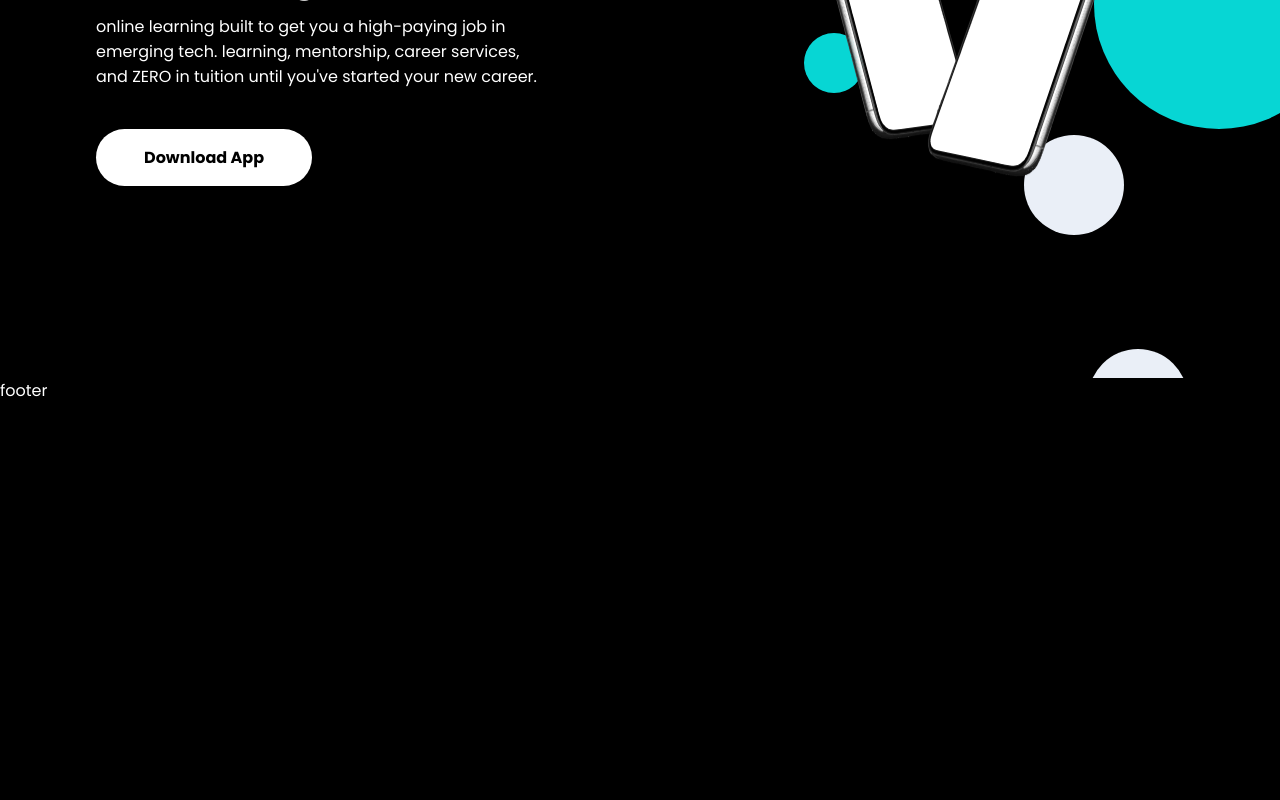
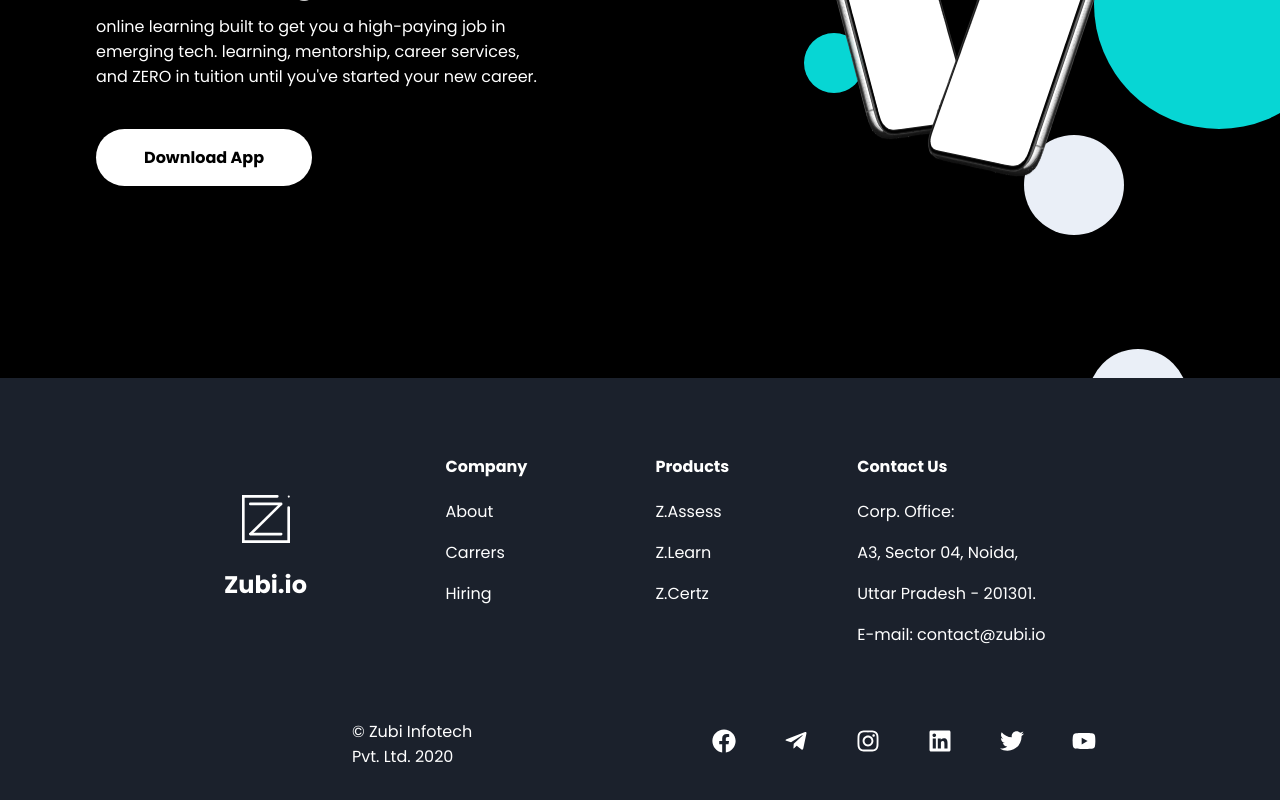
Before and after one commit to 9267aakashsharma/zubi-app-launch, a React (Create React App) app in the folder client/: page / in a window 1280 px wide. Shown: the part 422-1222 px from the top of the page. Before the commit the page ends 825 px from the top, so only its background shows below. Built offline with nearby package versions, Linux system fonts and the light colour scheme.

Commit message:
feat(home): add hero footer
Signed-off-by: Aakash <9267aakashsharma@gmail.com>

```diff
--- a/client/src/shared/components/Footer/Footer.scss
+++ b/client/src/shared/components/Footer/Footer.scss
@@ -0,0 +1,170 @@
+@import "../../../variables";
+@import "../../../mixins";
+
+div.zubi-footer {
+  position: relative;
+  background-color: var(--background-tertiary);
+  padding: 2rem 0rem;
+  @include for-mobile-only {
+    padding: 1rem 0 0;
+  }
+  div.inner {
+    padding-top: 2rem;
+    display: flex;
+    flex-direction: row;
+    margin: auto 10rem;
+    justify-content: space-between;
+
+    @include for-mobile-only {
+      padding: 0;
+      margin: auto 1rem;
+    }
+
+    @include for-mobile-only {
+      flex-direction: column;
+    }
+    div.logo {
+      display: flex;
+      flex-direction: column;
+      justify-content: center;
+      flex: 0 1;
+      align-items: center;
+      padding: 3rem 4rem;
+      @include for-mobile-only {
+        padding: 1rem 2rem;
+      }
+      img {
+        width: 3rem;
+        height: 3rem;
+      }
+      h2 {
+        margin-top: 1.5rem;
+        font-weight: 700;
+        @include for-mobile-only {
+          margin-top: 0.5rem;
+        }
+        @include fluid-type(
+          1rem,
+          1.5rem,
+          $min-breakpoint-font-size,
+          $max-breakpoint-font-size
+        );
+      }
+    }
+    div.content {
+      display: flex;
+      flex-direction: row;
+      flex: 1 0;
+      justify-content: center;
+      flex-wrap: wrap;
+
+      @include for-mobile-only {
+        margin: 0 3rem;
+        justify-content: flex-start;
+      }
+      & > div {
+        display: flex;
+        margin: 0 4rem;
+        flex-direction: column;
+        @include for-mobile-only {
+          margin: 0 1rem;
+        }
+        h2 {
+          font-weight: 700;
+          margin: 0.75rem 0;
+          @include fluid-type(
+            1rem,
+            1rem,
+            $min-breakpoint-font-size,
+            $max-breakpoint-font-size
+          );
+        }
+        p {
+          color: var(--text-primary);
+          margin: 0.5rem 0;
+          @include fluid-type(
+            0.75rem,
+            1rem,
+            $min-breakpoint-font-size,
+            $max-breakpoint-font-size
+          );
+        }
+        a {
+          text-decoration: none;
+          margin: 0.5rem 0;
+          color: var(--text-primary);
+          @include fluid-type(
+            0.75rem,
+            1rem,
+            $min-breakpoint-font-size,
+            $max-breakpoint-font-size
+          );
+        }
+      }
+    }
+  }
+  div.zubi-copyright {
+    display: flex;
+    flex-direction: row;
+    justify-content: flex-end;
+    align-items: center;
+    margin: 4rem 10rem 0;
+    small {
+      color: var(--text-primary);
+      font-size: 1rem;
+      margin: 0 12rem;
+      @include fluid-type(
+        0.75rem,
+        1rem,
+        $min-breakpoint-font-size,
+        $max-breakpoint-font-size
+      );
+    }
+    @include for-mobile-only {
+      flex-direction: column-reverse;
+      margin: 1rem 2rem 0;
+      small {
+        margin: 0 2rem;
+      }
+    }
+    @include for-tablet-only {
+      small {
+        margin: 0 3rem;
+      }
+    }
+    @include for-small-screens {
+      small {
+        margin: 0 4rem;
+      }
+    }
+    @include for-large-screens {
+      small {
+        margin: 0 4rem;
+      }
+    }
+
+    ul {
+      list-style: none;
+      display: flex;
+      flex-direction: row;
+      li {
+        margin: 0 1.5rem;
+        @include for-mobile-only {
+          margin: 0 0.5rem;
+        }
+        a {
+          text-decoration: none;
+          color: var(--text-primary);
+          svg {
+            width: 1.5rem;
+            height: 1.5rem;
+            @include for-mobile-only {
+              width: 1rem;
+              height: 1rem;
+            }
+          }
+        }
+      }
+    }
+  }
+}
--- a/client/src/shared/components/Footer/Footer.tsx
+++ b/client/src/shared/components/Footer/Footer.tsx
@@ -1,7 +1,106 @@
 import React from "react";
+import {
+  FaFacebook,
+  FaTelegramPlane,
+  FaInstagram,
+  FaLinkedin,
+  FaTwitter,
+  FaYoutube,
+} from "react-icons/fa";
+import { Assets, RedirectURL } from "../../../constants";
+import "./Footer.scss";
 
 const Footer = () => {
-  return <div className="zubi-footer">footer</div>;
+  return (
+    <div className="zubi-footer">
+      <div className="inner">
+        <div className="logo">
+          <img src={Assets.ZUBI_LOGO_WHITE_SVG} alt="ZUBI_LOGO" />
+          <h2>Zubi.io</h2>
+        </div>
+        <div className="content">
+          <div>
+            <h2>Company</h2>
+            <a href={RedirectURL.Zubi.About}>About</a>
+            <a href={RedirectURL.Zubi.Carrers}>Carrers</a>
+            <a href={RedirectURL.Zubi.Hiring}>Hiring</a>
+          </div>
+          <div>
+            <h2>Products</h2>
+            <a href={RedirectURL.Zubi.Asses}>Z.Assess</a>
+            <a href={RedirectURL.Zubi.Learn}>Z.Learn</a>
+            <a href={RedirectURL.Zubi.Certificates}>Z.Certz</a>
+          </div>
+          <div>
+            <h2>Contact Us</h2>
+            <p>Corp. Office:</p>
+            <p>A3, Sector 04, Noida,</p>
+            <p> Uttar Pradesh - 201301.</p>
+            <a href={RedirectURL.Zubi.Contact}>E-mail: contact@zubi.io</a>
+          </div>
+        </div>
+      </div>
+      <div className="zubi-copyright">
+        <small>&copy; Zubi Infotech Pvt. Ltd. 2020</small>
+        <ul>
+          <li>
+            <a
+              href={RedirectURL.Socials.Facebook}
+              target="_blank"
+              rel="noopener noreferrer"
+            >
+              <FaFacebook />
+            </a>
+          </li>
+          <li>
+            <a
+              href={RedirectURL.Socials.Telegram}
+              target="_blank"
+              rel="noopener noreferrer"
+            >
+              <FaTelegramPlane />
+            </a>
+          </li>
+          <li>
+            <a
+              href={RedirectURL.Socials.Instagram}
+              target="_blank"
+              rel="noopener noreferrer"
+            >
+              <FaInstagram />
+            </a>
+          </li>
+          <li>
+            <a
+              href={RedirectURL.Socials.Linkedin}
+              target="_blank"
+              rel="noopener noreferrer"
+            >
+              <FaLinkedin />
+            </a>
+          </li>
+          <li>
+            <a
+              href={RedirectURL.Socials.Twitter}
+              target="_blank"
+              rel="noopener noreferrer"
+            >
+              <FaTwitter />
+            </a>
+          </li>
+          <li>
+            <a
+              href={RedirectURL.Socials.Youtube}
+              target="_blank"
+              rel="noopener noreferrer"
+            >
+              <FaYoutube />
+            </a>
+          </li>
+        </ul>
+      </div>
+    </div>
+  );
 };
 
 export default Footer;
```
